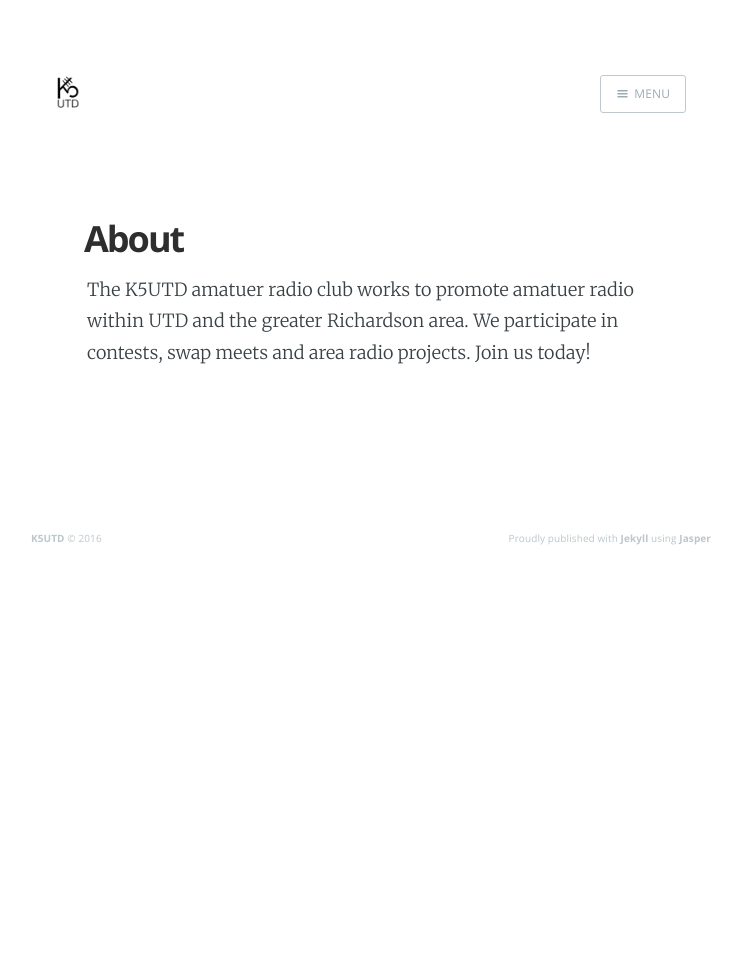
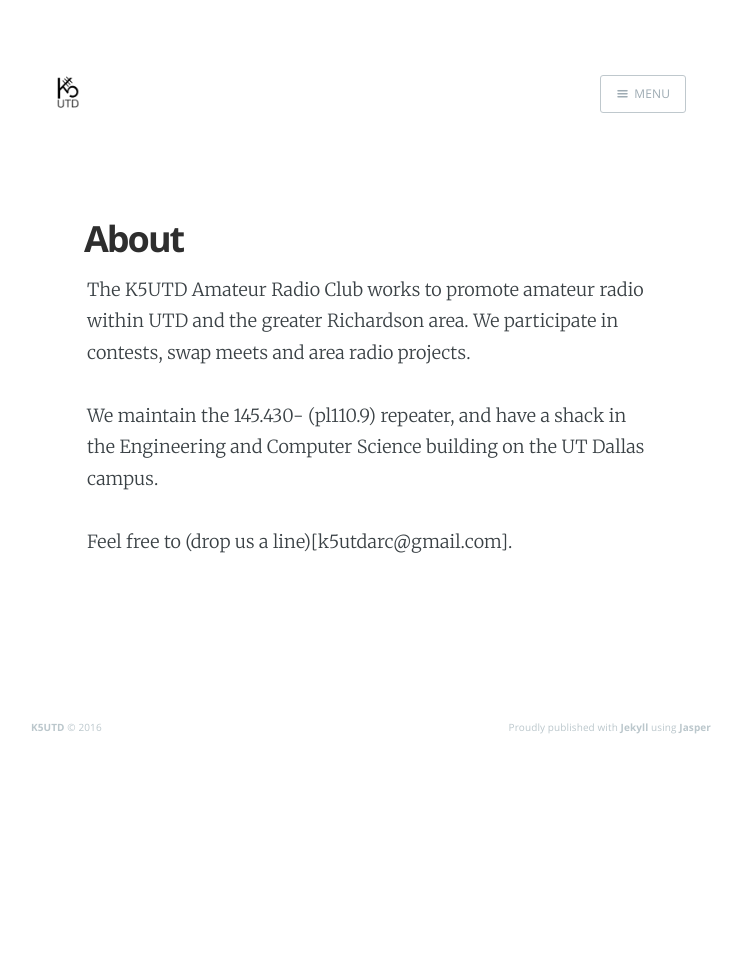
Before and after one commit to k5utd/k5utd.github.io, a Jekyll site: the page built from about/index.md, in a window 1280 px wide. Shown: the whole page, without its empty margins (269-1011 px from the left). Built offline with Jekyll 4.4.1, drawn with Linux system fonts in a browser that asks for light colours; nearby versions of some CDN libraries.

Commit message:
Updated about page

```diff
--- a/about/index.md
+++ b/about/index.md
@@ -7,4 +7,8 @@ logo: 'assets/images/k5utd_logoDark.png'
 current: about
 ---
 
-The K5UTD amatuer radio club works to promote amatuer radio within UTD and the greater Richardson area.  We participate in contests, swap meets and area radio projects.  Join us today!
+The K5UTD Amateur Radio Club works to promote amateur radio within UTD and the greater Richardson area.  We participate in contests, swap meets and area radio projects.
+
+We maintain the 145.430- (pl110.9) repeater, and have a shack in the Engineering and Computer Science building on the UT Dallas campus.
+
+Feel free to (drop us a line)[k5utdarc@gmail.com].
```
